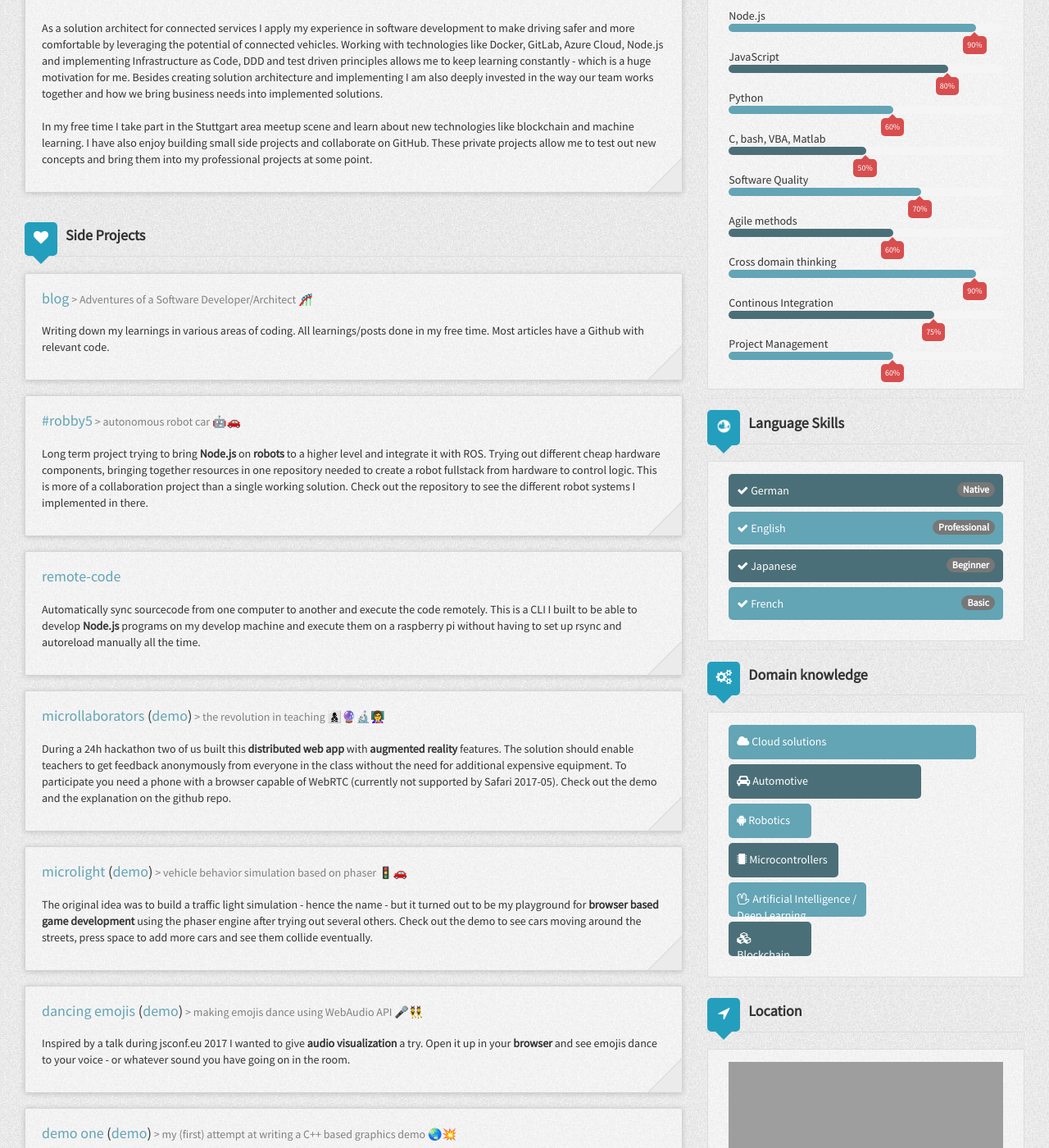
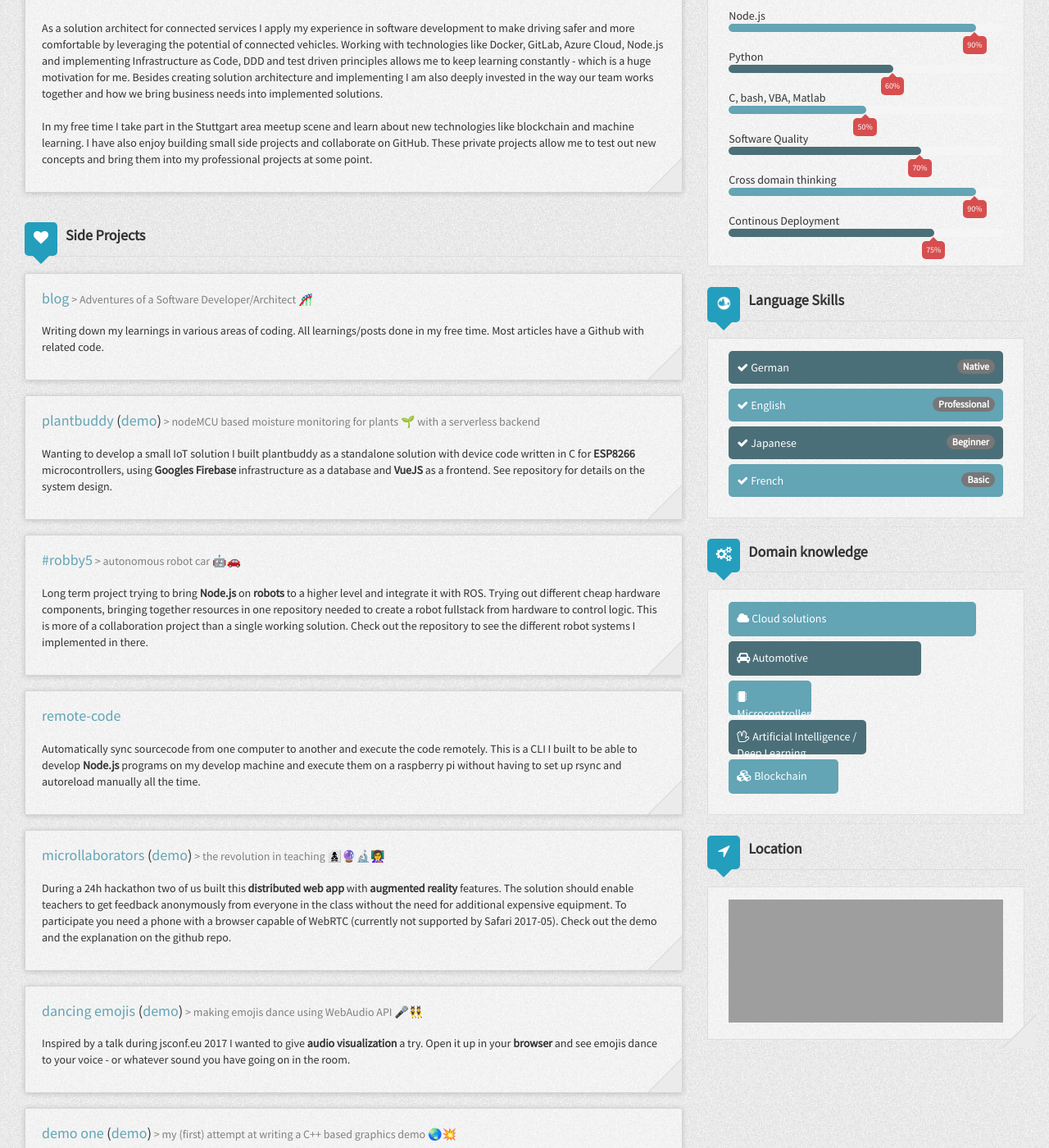
Before and after one commit to anoff/web, a Jekyll site: the page built from index.html, in a window 1280 px wide and 1400 px high, scrolled down 313 px. Shown: the whole window at 82% size. Built offline with Jekyll 4.4.1, drawn with Linux system fonts in a browser that asks for light colours; comment, search, counter and statistics services are not loaded; grey boxes are pictures that could not be loaded.

Commit message:
:star2: feat: update skills&projects

```diff
--- a/_data/projects.yml
+++ b/_data/projects.yml
@@ -1,7 +1,13 @@
 - name: 'blog'
-  description: Writing down my learnings in various areas of coding. All learnings/posts done in my free time. Most articles have a [Github](https://github.com/anoff) with relevant code.
+  description: Writing down my learnings in various areas of coding. All learnings/posts done in my free time. Most articles have a [Github](https://github.com/anoff) with related code.
   headline: Adventures of a Software Developer/Architect 🎢
   link: https://anoff.io/blog
+
+- name: plantbuddy
+  headline: nodeMCU based moisture monitoring for plants 🌱 with a serverless backend
+  description: Wanting to develop a small IoT solution I built plantbuddy as a standalone solution with device code written in C for **ESP8266** microcontrollers, using **Googles Firebase** infrastructure as a database and **VueJS** as a frontend. See repository for details on the system design.
+  link: https://github.com/anoff/plantbuddy
+  demo: http://plantbuddy.site/
 
 - name: '#robby5'
   description: Long term project trying to bring **Node.js** on **robots** to a higher level and integrate it with [ROS](http://www.ros.org/). Trying out different cheap hardware components, bringing together resources in one repository needed to create a robot fullstack from hardware to control logic. This is more of a collaboration project than a single working solution. Check out the repository to see the different robot systems I implemented in there.
@@ -18,12 +24,6 @@
   link: https://github.com/anoff/microllaborators
   demo: https://zeisshack.surge.sh
 
-- name: microlight
-  headline: vehicle behavior simulation based on phaser 🚦🚗
-  description: The original idea was to build a traffic light simulation - hence the name - but it turned out to be my playground for **browser based game development** using the [phaser engine](https://phaser.io/) after trying out several others. Check out the demo to see cars moving around the streets, press space to add more cars and see them collide eventually.
-  link: https://github.com/anoff/phaser-microlight
-  demo: https://anoff.github.io/phaser-microlight/
-
 - name: dancing emojis
   headline: making emojis dance using WebAudio API 🎤👯
   description: Inspired by a talk during jsconf.eu 2017 I wanted to give **audio visualization** a try. Open it up in your **browser** and see emojis dance to your voice - or whatever sound you have going on in the room.
--- a/_data/skills.yml
+++ b/_data/skills.yml
@@ -15,22 +15,16 @@ languages:
 programming:
   - name: Node.js
     percentage: 90%
-  - name: JavaScript
-    percentage: 80%
   - name: Python
     percentage: 60%
   - name: C, bash, VBA, Matlab
     percentage: 50%
   - name: Software Quality
     percentage: 70%
-  - name: Agile methods
-    percentage: 60%
   - name: Cross domain thinking
     percentage: 90%
-  - name: Continous Integration
+  - name: Continous Deployment
     percentage: 75%
-  - name: Project Management
-    percentage: 60%
 
 domains:
   - name: Cloud solutions
@@ -39,15 +33,12 @@ domains:
   - name: Automotive
     percentage: 70%
     fa: car
-  - name: Robotics
+  - name: Microcontrollers
     percentage: 30%
-    fa: android
-  - name: Microcontrollers
-    percentage: 40%
     fa: microchip
   - name: Artificial Intelligence / Deep Learning
     percentage: 50%
     fa: hand-spock-o
   - name: Blockchain
-    percentage: 30%
+    percentage: 40%
     fa: cubes
```
Also changed, not shown: 2 other files.
